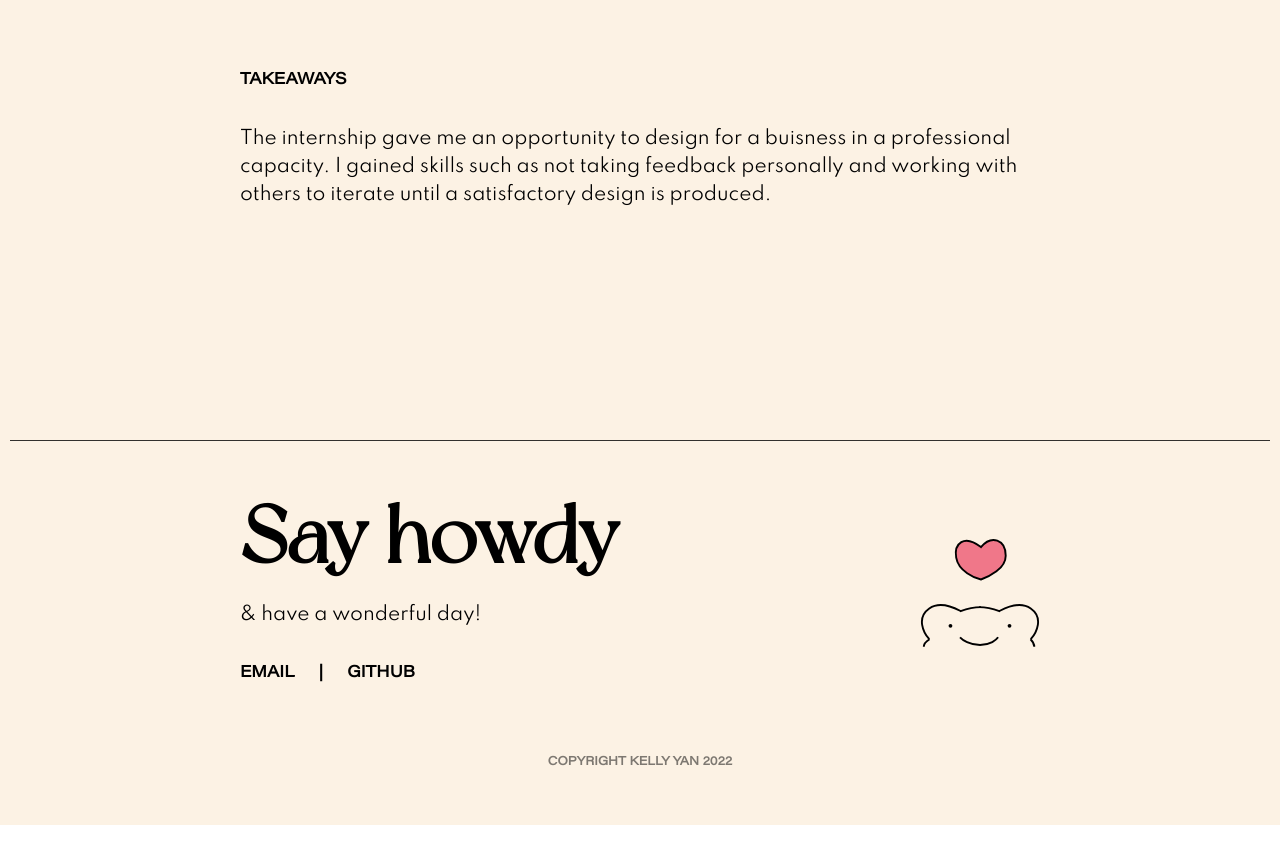
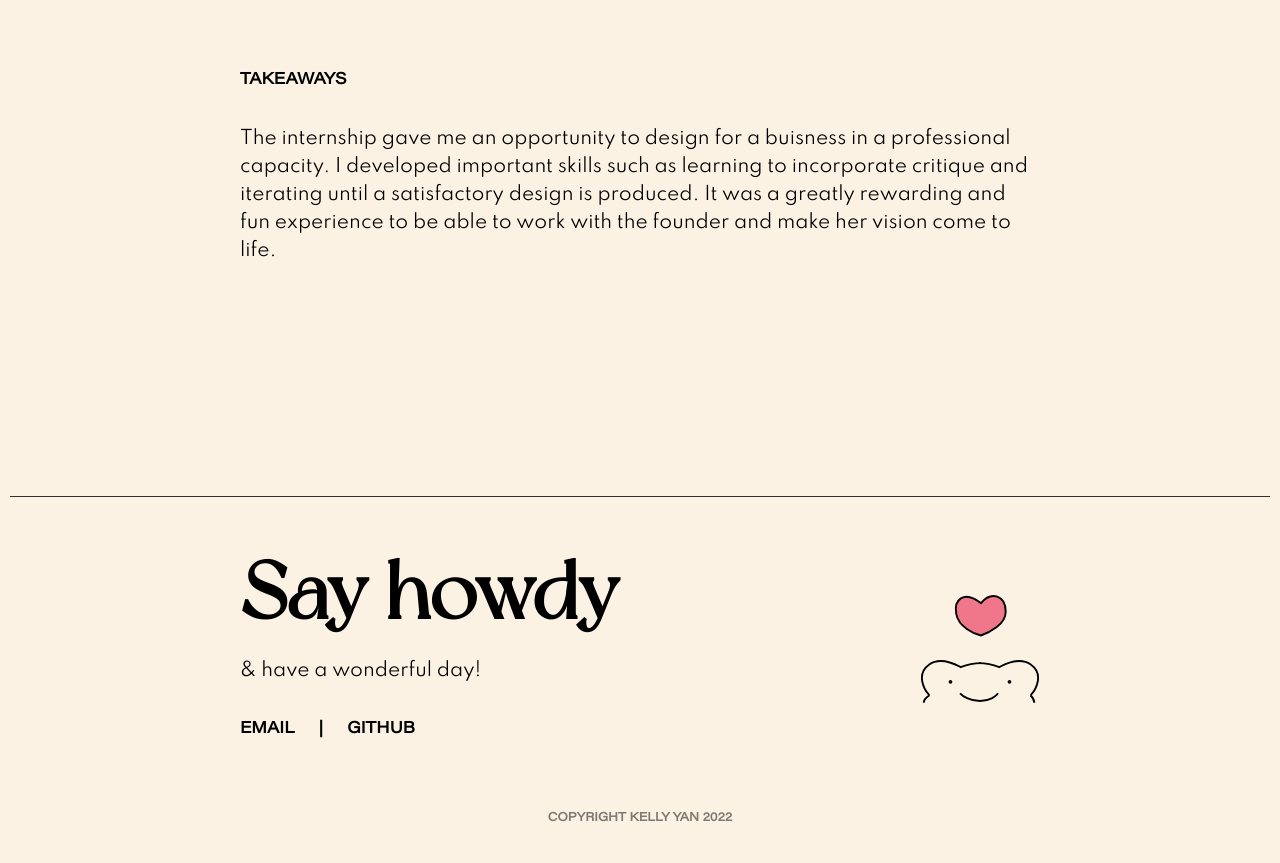
Before and after one commit to kellyyan/portfolio, a React (Create React App) app: page /fid in a window 1280 px wide. Shown: the part 7132-7995 px from the top of the page. Before the commit the page ends 7957 px from the top, so only its background shows below. Built offline with nearby package versions, Linux system fonts and the light colour scheme.

Commit message:
updated case study fid text

```diff
--- a/src/pages/CaseStudy2.js
+++ b/src/pages/CaseStudy2.js
@@ -108,7 +108,7 @@ function CaseStudy1() {
                         <h3 className='h3'>TAKEAWAYS</h3>
                         <div className='text-image-container'>
                             <p>
-                                The internship gave me an opportunity to design for a buisness in a professional capacity. I gained skills such as not taking feedback personally and working with others to iterate until a satisfactory design is produced.
+                                The internship gave me an opportunity to design for a buisness in a professional capacity. I developed important skills such as learning to incorporate critique and iterating until a satisfactory design is produced. It was a greatly rewarding and fun experience to be able to work with the founder and make her vision come to life.
                             </p>
                             <img className='fid' src={fid} alt=''></img>
                         </div>
```
